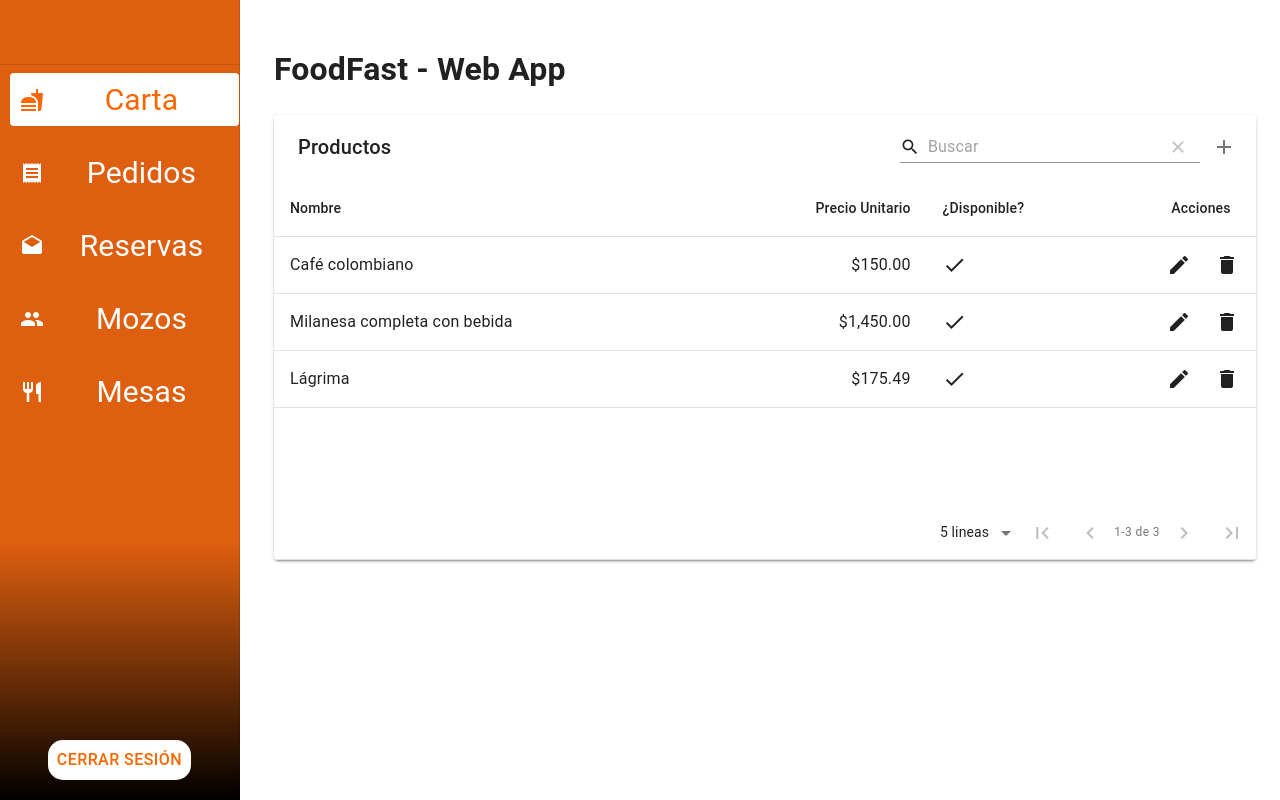
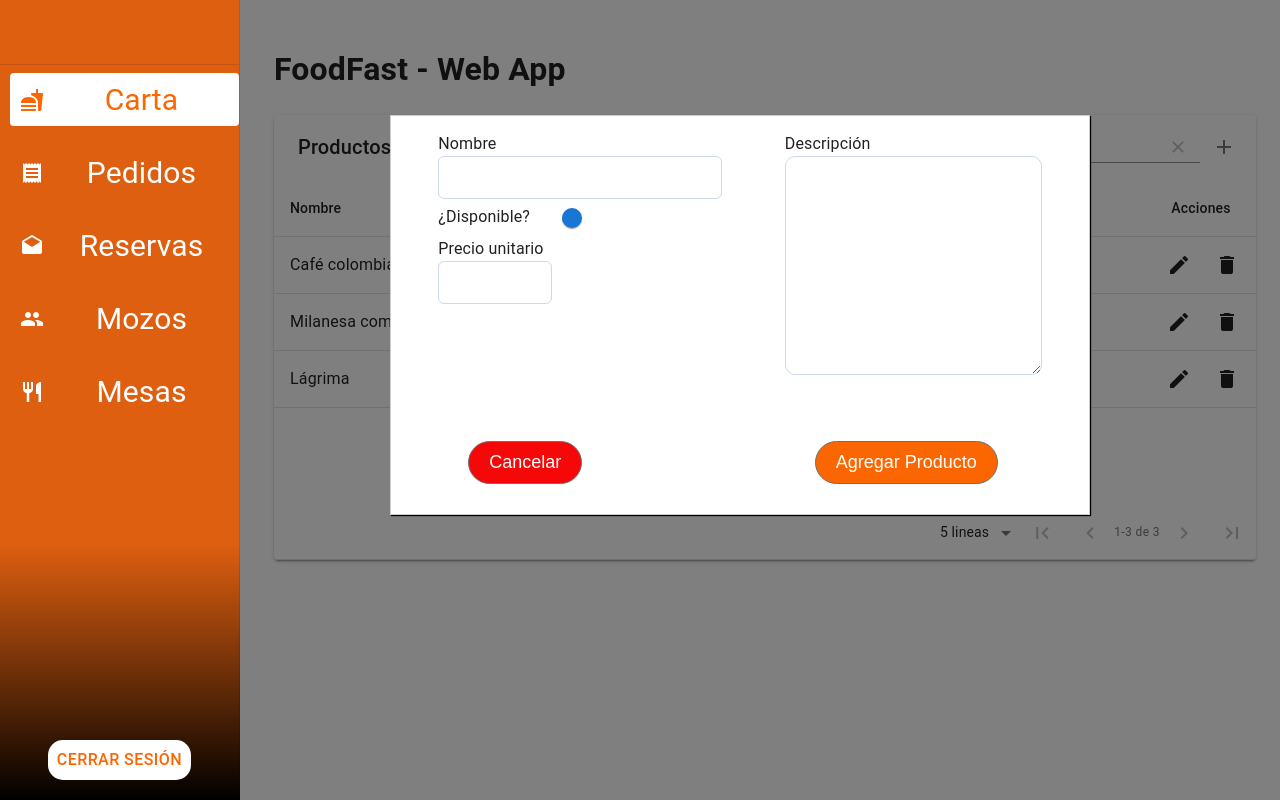
Before and after one commit to gabrielgolzman/food-fast-react, a React (Create React App) app: page / in a window 1280 px wide. Both pictures are taken after a click on the button "add". Built offline with nearby package versions, Linux system fonts and the light colour scheme.

Commit message:
First form ui created

```diff
--- a/package.json
+++ b/package.json
@@ -14,6 +14,7 @@
     "material-table": "^1.69.3",
     "react": "^17.0.2",
     "react-dom": "^17.0.2",
+    "react-hook-form": "^7.17.1",
     "react-router-dom": "^5.3.0",
     "react-scripts": "4.0.3",
     "styled-components": "^5.3.1",
--- a/src/App.js
+++ b/src/App.js
@@ -10,7 +10,7 @@
 import InvoicesTable from './components/tables/InvoicesTable';
 import TablesTable from './components/tables/TablesTable';
 import WaitersTable from './components/tables/WaitersTable';
-import Layout from './components/util/Layout/Layout';
+import Layout from './components/util/ui/Layout/Layout';
 
 const App = () => {
    const routes = (
--- a/src/components/tables/ProductsTable.js
+++ b/src/components/tables/ProductsTable.js
@@ -1,16 +1,28 @@
+import { useState } from 'react';
+
 import local from './local';
 
 import MaterialTable from 'material-table';
+import Modal from '../util/ui/modals/Modal';
 
-let mock = require('../../data/mock.json');
-let columns1 = [
-   { title: 'Nombre', field: 'optionName' },
-   { title: 'Precio Unitario', field: 'unitPrice', type: 'currency' },
-   { title: '¿Disponible?', field: 'isAvailable', type: 'boolean' },
-];
 const ProductsTable = () => {
+   let mock = require('../../data/mock.json');
+   const columns1 = [
+      { title: 'Nombre', field: 'optionName' },
+      { title: 'Precio Unitario', field: 'unitPrice', type: 'currency' },
+      { title: '¿Disponible?', field: 'isAvailable', type: 'boolean' },
+   ];
+   const addProduct = () => {
+      setShowModal((prevProps) => !prevProps.show);
+   };
+   const [showModal, setShowModal] = useState(false);
+
+   const onClicked = () => {
+      setShowModal(!showModal);
+   };
    return (
-      <div>
+      <>
+         <Modal type="add-product" show={showModal} onClicked={onClicked} />
          <MaterialTable
             title="Productos"
             columns={columns1}
@@ -20,7 +32,7 @@
                   icon: 'add',
                   tooltip: 'Agregar Producto',
                   isFreeAction: true,
-                  onClick: (event) => alert('You want to add a new row'),
+                  onClick: (event) => addProduct(),
                },
                {
                   icon: 'edit',
@@ -39,7 +51,7 @@
             }}
             localization={local}
          />
-      </div>
+      </>
    );
 };
 
--- /dev/null
+++ b/src/components/util/ui/Backdrop/Backdrop.js
@@ -0,0 +1,6 @@
+import { BackdropMain } from './Backdrop.styles';
+
+const Backdrop = ({ show, clicked }) =>
+   show && <BackdropMain onClick={clicked}></BackdropMain>;
+
+export default Backdrop;
--- /dev/null
+++ b/src/components/util/ui/Backdrop/Backdrop.styles.js
@@ -0,0 +1,11 @@
+import styled from 'styled-components';
+
+export const BackdropMain = styled.div`
+   width: 100%;
+   height: 100%;
+   position: fixed;
+   z-index: 100;
+   left: 0;
+   top: 0;
+   background-color: rgba(0, 0, 0, 0.5);
+`;
--- /dev/null
+++ b/src/components/util/ui/modals/Modal.js
@@ -0,0 +1,26 @@
+import { BackgroundModal } from './Modal.styles';
+
+import AddProduct from './products/AddProduct/AddProduct';
+import Backdrop from '../Backdrop/Backdrop';
+
+const Modal = ({ type, data, show, onClicked }) => {
+   let modal = null;
+   switch (type) {
+      case 'add-product':
+         modal = <AddProduct clicked={onClicked} />;
+         break;
+      default:
+         modal = null;
+   }
+
+   return (
+      show && (
+         <>
+            <Backdrop show={show} clicked={onClicked} />
+            <BackgroundModal>{modal}</BackgroundModal>
+         </>
+      )
+   );
+};
+
+export default Modal;
--- /dev/null
+++ b/src/components/util/ui/modals/Modal.styles.js
@@ -0,0 +1,20 @@
+import styled from 'styled-components';
+
+export const BackgroundModal = styled.div`
+   position: fixed;
+   z-index: 500;
+   display: flex;
+   justify-content: space-around;
+   background-color: white;
+   border: 1px solid #ccc;
+   box-shadow: 1px 1px 1px black;
+   padding: 16px;
+   height: 50%;
+   box-sizing: border-box;
+   transition: all 0.3s ease-out;
+
+   @media (min-width: 600px) {
+      width: 700px;
+      left: calc(50% - 250px);
+   }
+`;
--- /dev/null
+++ b/src/components/util/ui/modals/products/AddProduct/AddProduct.js
@@ -0,0 +1,60 @@
+import Switch from '@mui/material/Switch';
+import { useForm, Controller } from 'react-hook-form';
+
+import {
+   FormContainer,
+   TextInput,
+   TextAreaInput,
+   MainForm,
+   DescriptionForm,
+   AddButton,
+   CancelButton,
+} from './AddProduct.styles';
+
+const AddProduct = ({ clicked }) => {
+   const { register, handleSubmit, control } = useForm();
+
+   const onSubmit = (data) => console.log(data);
+
+   return (
+      <FormContainer onSubmit={handleSubmit(onSubmit)}>
+         <MainForm>
+            <label>Nombre</label>
+            <TextInput {...register('productName')} />
+            <div style={{ width: '100%' }}>
+               <label>¿Disponible?</label>
+               <Controller
+                  name="switch"
+                  control={control}
+                  render={({ field: { onChange, value } }) => (
+                     <Switch
+                        defaultChecked
+                        onChange={(e) => onChange(e.target.checked)}
+                        checked={value}
+                     />
+                  )}
+               />
+            </div>
+            <label>Precio unitario</label>
+            <TextInput
+               style={{ width: '40%' }}
+               type="number"
+               step="0.01"
+               {...register('unitPrice')}
+            />
+            <CancelButton onClick={clicked}>Cancelar</CancelButton>
+         </MainForm>
+         <DescriptionForm>
+            <label>Descripción</label>
+            <TextAreaInput {...register('description')} />
+            <AddButton
+               type="submit"
+               title="Agregar producto"
+               value="Agregar Producto"
+            />
+         </DescriptionForm>
+      </FormContainer>
+   );
+};
+
+export default AddProduct;
--- /dev/null
+++ b/src/components/util/ui/modals/products/AddProduct/AddProduct.styles.js
@@ -0,0 +1,82 @@
+import styled from 'styled-components';
+
+export const FormContainer = styled.form`
+   display: flex;
+   width: 100%;
+   justify-content: space-around;
+`;
+
+export const MainForm = styled.div``;
+
+export const DescriptionForm = styled.div``;
+
+export const TextInput = styled.input`
+   display: block;
+   width: 100%;
+   padding: 8px 16px;
+   line-height: 25px;
+   font-size: 18px;
+   font-weight: 500;
+   font-family: inherit;
+   border-radius: 6px;
+   -webkit-appearance: none;
+   color: #060606;
+   border: 1px solid #cdd9ed;
+   background: #fffff;
+   transition: border 0.3s ease;
+   &::placeholder {
+      color: #cbd1dc;
+   }
+   &:focus {
+      outline: none;
+      border-color: #99a3ba;
+   }
+`;
+
+export const TextAreaInput = styled.textarea`
+   display: block;
+   width: 100%;
+   height: 60%;
+   border: 1px solid #cdd9ed;
+   font-size: 15px;
+   font-family: inherit;
+   line-height: 1.5;
+   color: #666;
+   border-radius: 10px;
+   &::placeholder {
+      color: #cbd1dc;
+   }
+   &:focus {
+      outline: none;
+      border-color: #99a3ba;
+   }
+   padding: 12px 30px;
+`;
+
+export const AddButton = styled.input`
+   width: fit-content;
+   padding: 10px 20px;
+   border-radius: 30px;
+   font-size: 18px;
+   border: 1px solid #707070;
+   background-color: #fc6600;
+   color: white;
+   position: absolute;
+   bottom: 0;
+   margin: 0 0 30px 30px;
+   cursor: pointer;
+`;
+
+export const CancelButton = styled.button`
+   width: fit-content;
+   padding: 10px 20px;
+   border-radius: 30px;
+   font-size: 18px;
+   border: 1px solid #707070;
+   background-color: #f60808;
+   color: white;
+   position: absolute;
+   bottom: 0;
+   margin: 0 0 30px 30px;
+   cursor: pointer;
+`;
```
Also changed, not shown: src/components/util/ui/Layout/Layout.js (renamed from src/components/util/Layout/Layout.js), src/components/util/ui/Layout/Layout.styles.js (renamed from src/components/util/Layout/Layout.styles.js), 1 other file (tests, documents, lock files or other folders).
